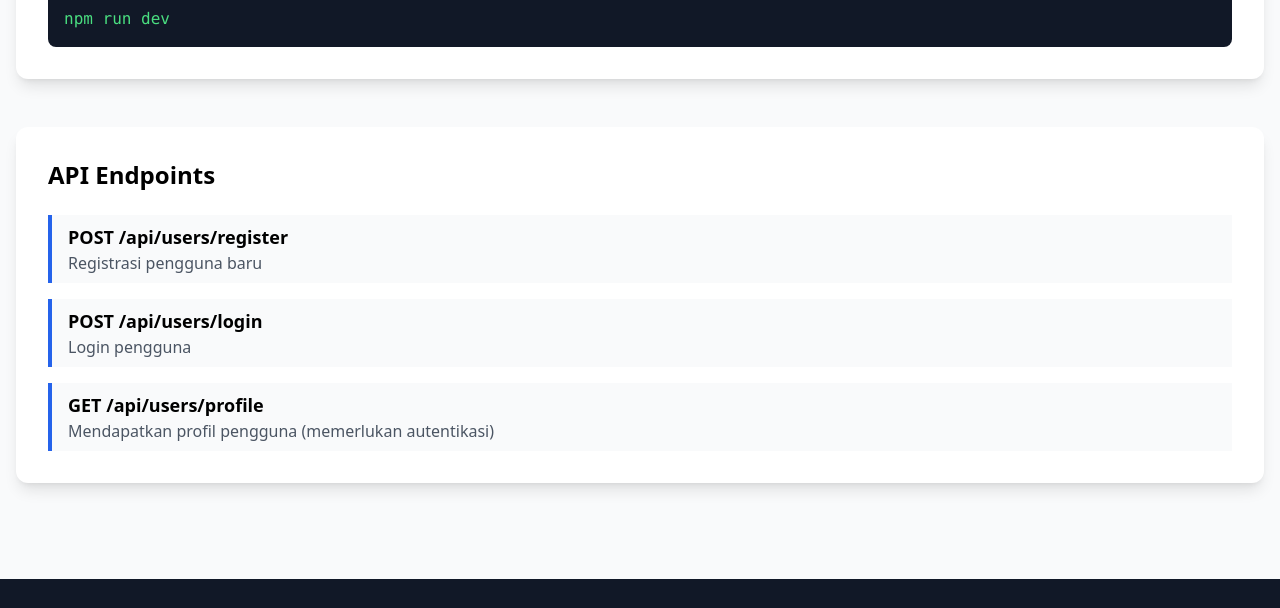
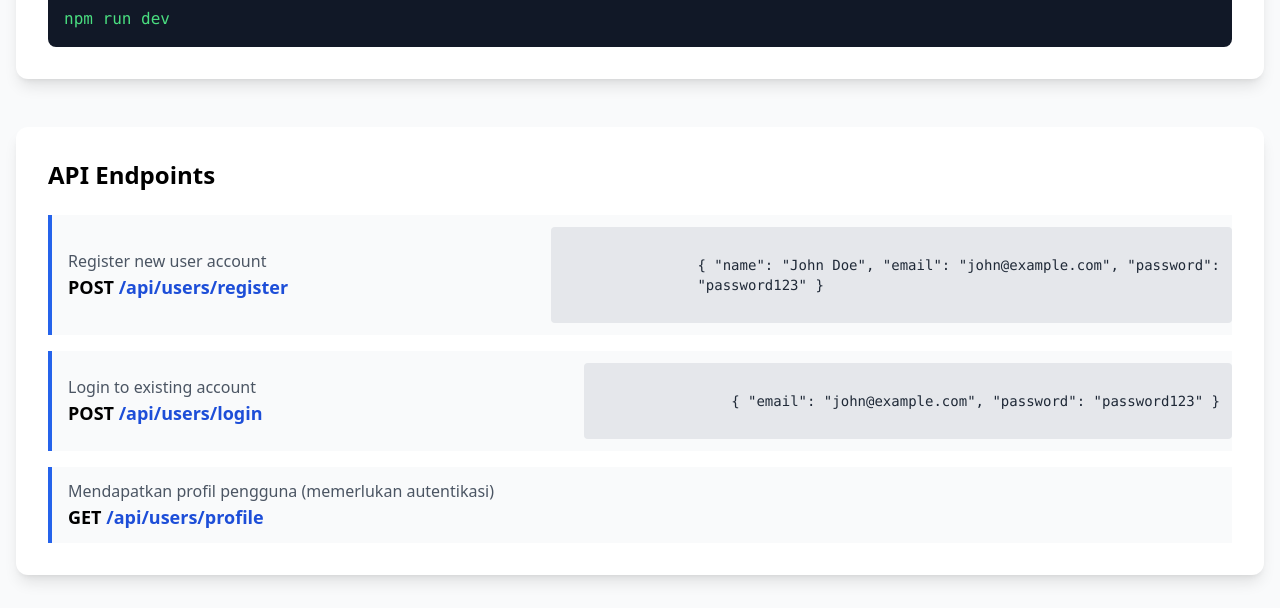
Before and after one commit to arghoritma/apilite, a website: page public/index.html in a window 1280 px wide. Shown: the part 1005-1613 px from the top of the page. Drawn offline with nearby package versions, Linux system fonts and the light colour scheme.

Commit message:
add builder

```diff
--- a/package.json
+++ b/package.json
@@ -5,11 +5,12 @@
   "scripts": {
     "test": "echo \"Error: no test specified\" && exit 1",
     "dev": "nodemon --exec ts-node src/index.ts",
-    "build": "tsc",
+    "build": "node scripts/build.js",
     "start": "node dist/server.js",
     "migrate": "cd src && knex migrate:latest",
     "migrate:rollback": "knex migrate:rollback",
-    "seed": "knex seed:run"
+    "seed": "knex seed:run",
+    "postbuild": "echo 'Build completed with public folder copied'"
   },
   "keywords": [],
   "author": "",
@@ -37,6 +38,7 @@
     "uuid": "^11.1.0"
   },
   "devDependencies": {
+    "fs-extra": "^11.3.0",
     "nodemon": "^3.1.10"
   }
 }
--- a/public/index.html
+++ b/public/index.html
@@ -131,28 +131,69 @@
         <h2 class="text-xl sm:text-2xl font-bold mb-4 sm:mb-6">
           API Endpoints
         </h2>
-        <div class="space-y-3 sm:space-y-4">
-          <div class="border-l-4 border-blue-600 pl-4 py-2 bg-gray-50">
-            <h3 class="font-semibold text-base sm:text-lg">
-              POST /api/users/register
-            </h3>
-            <p class="text-sm sm:text-base text-gray-600">
-              Registrasi pengguna baru
-            </p>
+        <div class="space-y-4">
+          <!-- Register Endpoint -->
+          <div
+            class="border-l-4 border-blue-600 pl-4 py-3 bg-gray-50 flex flex-col sm:flex-row sm:items-center sm:justify-between gap-3"
+          >
+            <div class="flex-1 min-w-0">
+              <p
+                class="text-sm sm:text-base text-gray-600 font-medium mb-1 sm:mb-0"
+              >
+                Register new user account
+              </p>
+              <h3 class="font-semibold text-base sm:text-lg break-all">
+                POST
+                <span class="text-blue-700 break-all">/api/users/register</span>
+              </h3>
+            </div>
+            <div class="w-full sm:w-auto">
+              <code
+                class="block bg-gray-200 text-gray-800 rounded px-3 py-2 text-xs sm:text-sm whitespace-pre overflow-x-auto"
+              >
+                { "name": "John Doe", "email": "john@example.com", "password":
+                "password123" }
+              </code>
+            </div>
           </div>
-          <div class="border-l-4 border-blue-600 pl-4 py-2 bg-gray-50">
-            <h3 class="font-semibold text-base sm:text-lg">
-              POST /api/users/login
-            </h3>
-            <p class="text-sm sm:text-base text-gray-600">Login pengguna</p>
+          <!-- Login Endpoint -->
+          <div
+            class="border-l-4 border-blue-600 pl-4 py-3 bg-gray-50 flex flex-col sm:flex-row sm:items-center sm:justify-between gap-3"
+          >
+            <div class="flex-1 min-w-0">
+              <p
+                class="text-sm sm:text-base text-gray-600 font-medium mb-1 sm:mb-0"
+              >
+                Login to existing account
+              </p>
+              <h3 class="font-semibold text-base sm:text-lg break-all">
+                POST
+                <span class="text-blue-700 break-all">/api/users/login</span>
+              </h3>
+            </div>
+            <div class="w-full sm:w-auto">
+              <code
+                class="block bg-gray-200 text-gray-800 rounded px-3 py-2 text-xs sm:text-sm whitespace-pre overflow-x-auto"
+              >
+                { "email": "john@example.com", "password": "password123" }
+              </code>
+            </div>
           </div>
-          <div class="border-l-4 border-blue-600 pl-4 py-2 bg-gray-50">
-            <h3 class="font-semibold text-base sm:text-lg">
-              GET /api/users/profile
-            </h3>
-            <p class="text-sm sm:text-base text-gray-600">
-              Mendapatkan profil pengguna (memerlukan autentikasi)
-            </p>
+          <!-- Profile Endpoint -->
+          <div
+            class="border-l-4 border-blue-600 pl-4 py-3 bg-gray-50 flex flex-col sm:flex-row sm:items-center sm:justify-between gap-3"
+          >
+            <div class="flex-1 min-w-0">
+              <p
+                class="text-sm sm:text-base text-gray-600 font-medium mb-1 sm:mb-0"
+              >
+                Mendapatkan profil pengguna (memerlukan autentikasi)
+              </p>
+              <h3 class="font-semibold text-base sm:text-lg break-all">
+                GET
+                <span class="text-blue-700 break-all">/api/users/profile</span>
+              </h3>
+            </div>
           </div>
         </div>
       </div>
```
Also changed, not shown: scripts/build.js (added, +56 -0 lines), src/index.ts (+29 -13 lines), src/services/redis.ts (+0 -11 lines), public/users-test/index.html (added), 1 other file.
